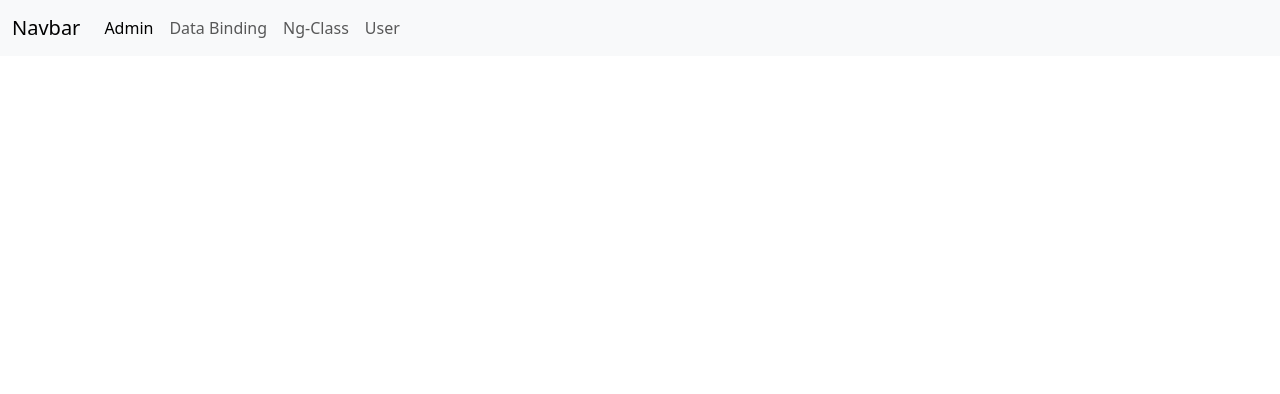
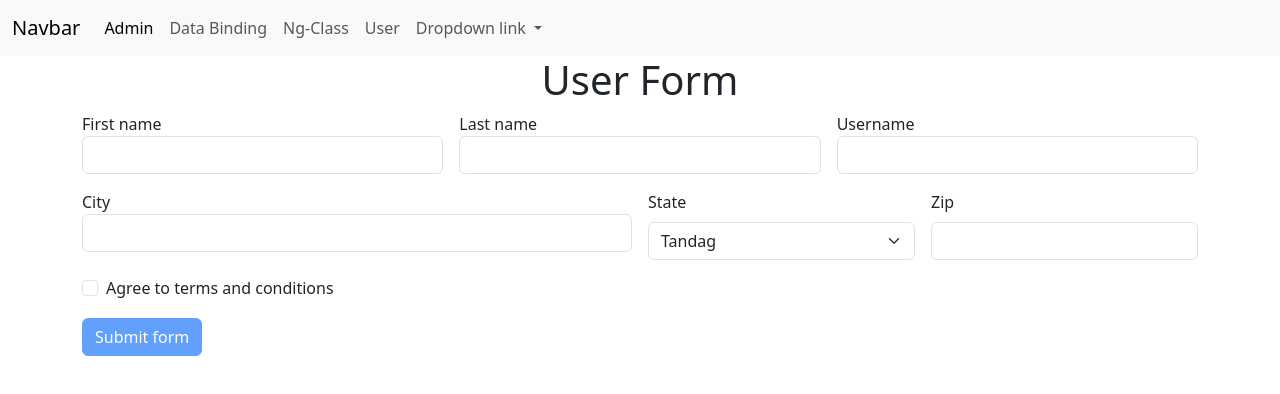
Before and after one commit to jahla2/angular19v, an Angular app: page /template-form in a window 1280 px wide. Before the commit this address led to /. Shown: the top 394 px of the page. Built offline with nearby package versions, Linux system fonts and the light colour scheme.

Commit message:
Template Form and Validation

```diff
--- a/src/app/app.component.html
+++ b/src/app/app.component.html
@@ -18,6 +18,16 @@
           <li class="nav-item">
             <a class="nav-link" [routerLink]="'user'">User</a>
           </li>
+          <li class="nav-item dropdown">
+            <a class="nav-link dropdown-toggle" href="#" role="button" data-bs-toggle="dropdown" aria-expanded="false">
+              Dropdown link
+            </a>
+            <ul class="dropdown-menu">
+              <li><a class="dropdown-item" href="#">Action</a></li>
+              <li><a class="dropdown-item" href="#">Another action</a></li>
+              <li><a class="dropdown-item" href="#">Something else here</a></li>
+            </ul>
+          </li>
         </ul>
       </div>
     </div>
--- /dev/null
+++ b/src/app/components/template-form/template-form.component.html
@@ -0,0 +1,67 @@
+<div class="container">
+    <h1 class="text-center">User Form</h1>
+    <form #form="ngForm" class="row g-3 needs-validation">
+        <div class="col-md-4">
+          <label >First name</label>
+          <input type="text" class="form-control" #fname="ngModel" required name="firstName" [(ngModel)]="userObj.firstName">
+          <div class="text-danger">
+                @if(fname.errors?.['required'] && fname.touched && fname.dirty)
+                {
+                <span> This is required.</span>
+                }
+          </div>
+        </div>
+        <div class="col-md-4">
+          <label>Last name</label>
+          <input type="text" class="form-control" required minlength="4" #lname="ngModel" name="lastName" [(ngModel)]="userObj.lastName">
+          <div class="text-danger">
+            <span *ngIf="lname.errors?.['required'] && lname.touched">Text is required</span>
+            <span *ngIf="lname.errors?.['minlength'] && lname.touched">Min Char 4 required</span>
+          </div>
+        </div>
+        <div class="col-md-4">
+          <label>Username</label>
+          <div class="input-group has-validation">
+            <!-- <span class="input-group-text" id="inputGroupPrepend"></span> -->
+            <input type="text" class="form-control" name="userName" aria-describedby="inputGroupPrepend" [(ngModel)]="userObj.userName">
+            <div class="invalid-feedback">
+              Please choose a username.
+            </div>
+          </div>
+        </div>
+        <div class="col-md-6">
+          <label>City</label>
+          <input type="text" class="form-control" name="city" [(ngModel)]="userObj.city">
+
+        </div>
+        <div class="col-md-3">
+          <label class="form-label">State</label>
+          <select class="form-select" [(ngModel)]="userObj.state" name="state">
+            <option selected disabled value="">Choose...</option>
+            <option value="Tandag">Tandag</option>
+            <option value="Davao">Davao</option>
+            <option value="Cebu">Cebu</option>
+          </select>
+
+        </div>
+        <div class="col-md-3">
+          <label class="form-label">Zip</label>
+          <input type="text" name="zip" class="form-control" [(ngModel)]="userObj.zip">
+
+        </div>
+        <div class="col-12">
+          <div class="form-check">
+            <input class="form-check-input" name="isTermAggree" type="checkbox" [(ngModel)]="userObj.isTermAggree" >
+            <label class="form-check-label" for="invalidCheck">
+              Agree to terms and conditions
+            </label>
+            <div class="invalid-feedback">
+              You must agree before submitting.
+            </div>
+          </div>
+        </div>
+        <div class="col-12">
+          <button class="btn btn-primary" [disabled]="form.invalid" type="button" (click)="onSave()">Submit form</button>
+        </div>
+      </form>
+</div>
--- /dev/null
+++ b/src/app/components/template-form/template-form.component.ts
@@ -0,0 +1,29 @@
+import { NgIf } from '@angular/common';
+import { Component } from '@angular/core';
+import { FormsModule } from '@angular/forms';
+import { zip } from 'rxjs';
+
+@Component({
+  selector: 'app-template-form',
+  imports: [FormsModule,NgIf],
+  templateUrl: './template-form.component.html',
+  styleUrl: './template-form.component.css'
+})
+export class TemplateFormComponent {
+
+  //create object to bind in form elements
+  userObj:  any = {
+    firstName: '',
+    lastName: '',
+    userName: '',
+    city: '',
+    state: 'Tandag',
+    zip: '',
+    isTermAggree: false
+  };
+
+  onSave() {
+    debugger;
+    const formValue = this.userObj;
+  }
+}
```
Also changed, not shown: src/app/app.routes.ts (+6 -1 lines), src/app/components/template-form/template-form.component.css (added), 1 other file (tests, documents, lock files or other folders).
